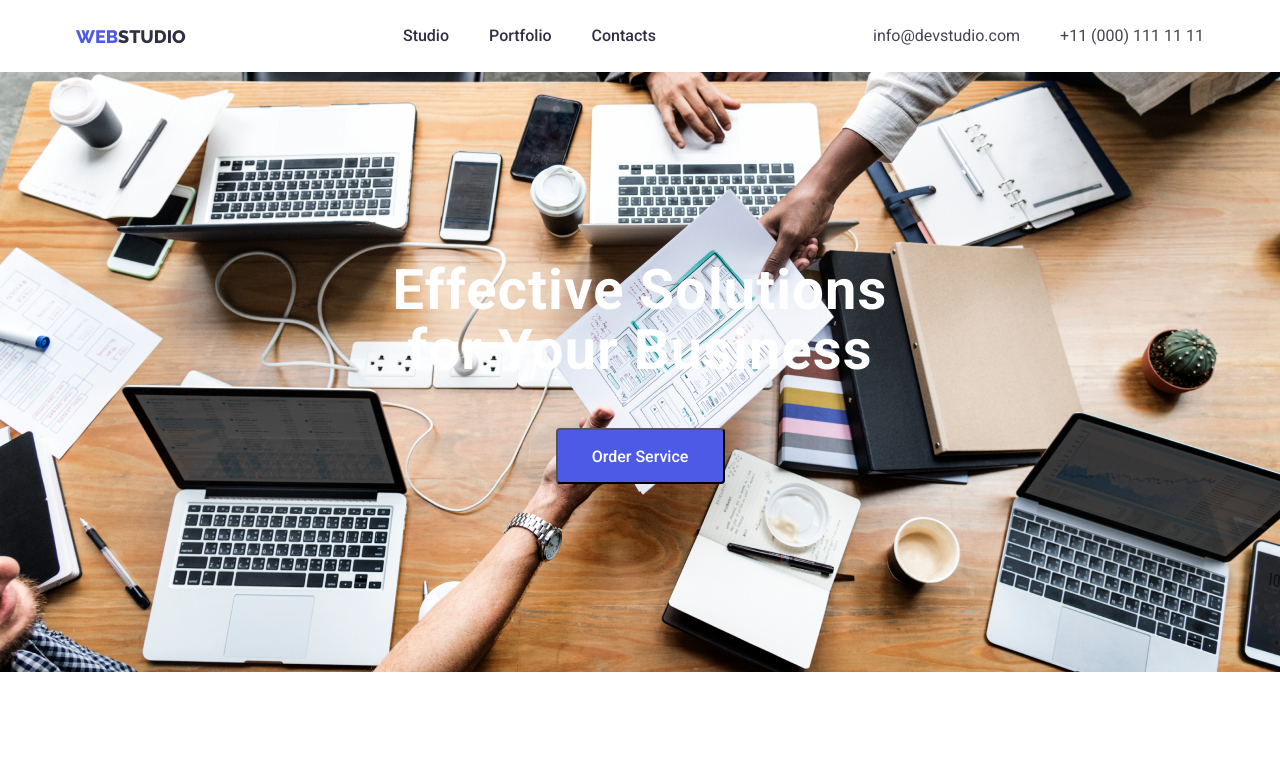
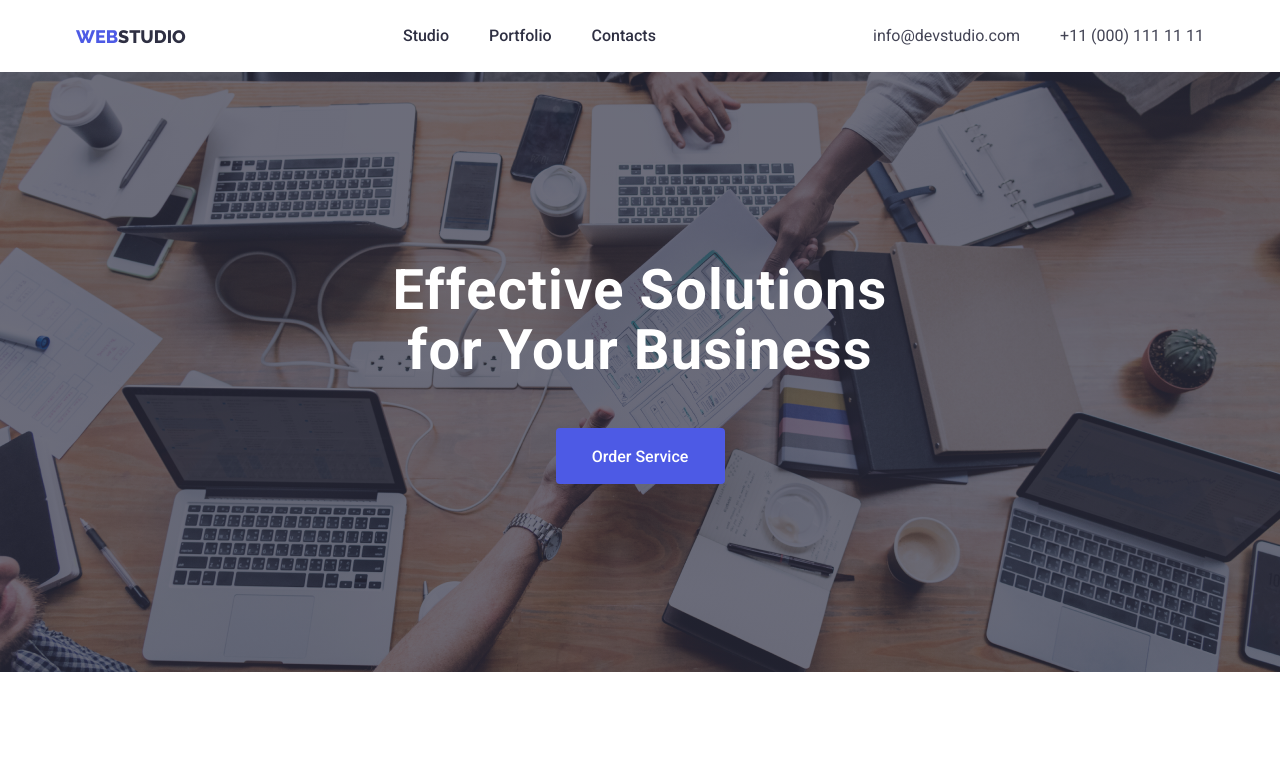
Before and after one commit to aleksandr-ts17/WebStudia, a plain HTML site: page index.html in a window 1280 px wide. Shown: the top 770 px of the page. Drawn offline with Linux system fonts and the light colour scheme.

Commit message:
carrect style section
Changed backgroun gradient and button

```diff
--- a/css/style.css
+++ b/css/style.css
@@ -81,18 +81,17 @@ main {
 
 .description {
   width: 1440px;
-  background-image: url(/images/people-office\ 1.jpg);
+  background-color: rgba(46, 47, 66, 0.7);
+  background-image: linear-gradient(
+      rgba(46, 47, 66, 0.7),
+      rgba(46, 47, 66, 0.7)
+    ),
+    url(/images/people-office\ 1.jpg);
+  /* background-image: url(/images/people-office\ 1.jpg); */
+
   background-position: center;
   background-size: 1440px 600px;
-  background-color: rgba(46, 47, 66, 0.7);
 }
-.description::before {
-  position: absolute;
-  width: 100%;
-  height: 100%;
-  background-color: rgba(46, 47, 66, 0.7);
-}
-
 
 .description-title {
   font-size: 56px;
@@ -113,6 +112,7 @@ main {
   width: 169px;
   padding: 16 32px;
   border-radius: 4px;
+  border: none;
 }
 /* about */
 .about {
```
